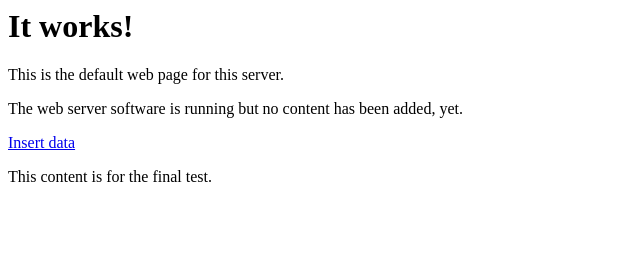
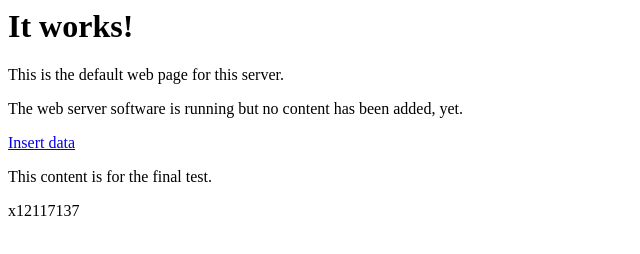
Before and after one commit to mingyuanyang/DEPproject, a plain HTML site: page Apache/www/index.html in a window 1280 px wide. Shown: the whole page, without its empty margins (0-640 px from the left). Drawn offline with Linux system fonts and the light colour scheme.

Commit message:
x12117137

```diff
--- a/Apache/www/index.html
+++ b/Apache/www/index.html
@@ -5,5 +5,6 @@
 <p>The web server software is running but no content has been added, yet.</p>
 <a href="form.html">Insert data</a>
 <p>This content is for the final test.</p>
+<p>x12117137</p>
 </body>
 </html>
```
